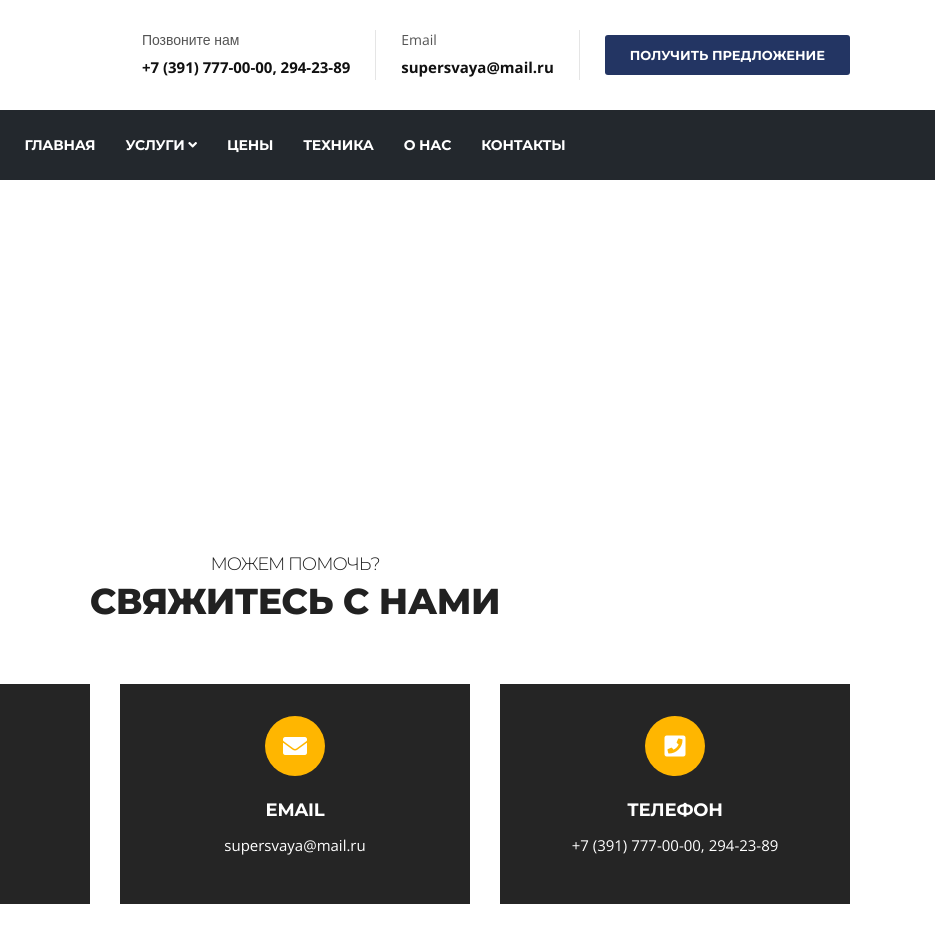
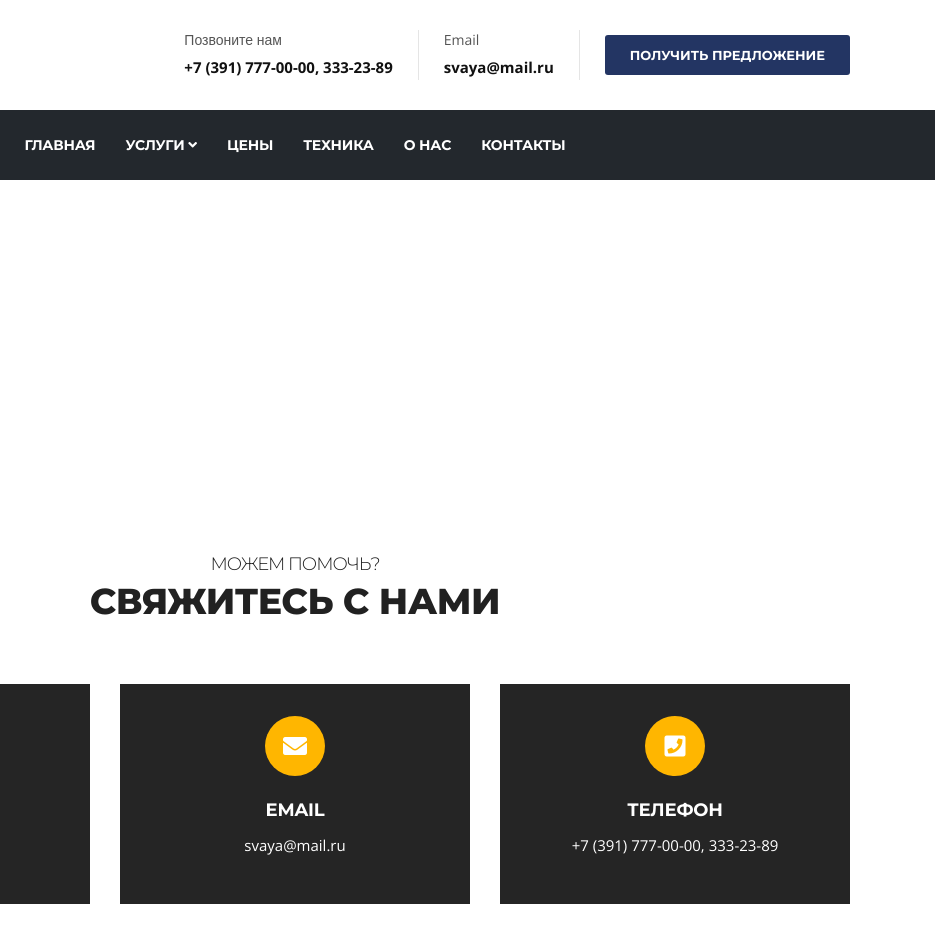
Before and after one commit to You-in-Web/drill, a plain HTML site: page contact.html in a window 1280 px wide. Shown: the part 43-986 px from the top of the page, 345-1280 px from the left. Drawn offline with nearby package versions, Linux system fonts and the light colour scheme; some packages are replaced by stand-ins of ours.

Commit message:
Add files via upload

```diff
--- a/contact.html
+++ b/contact.html
@@ -160,7 +160,7 @@
           </span>
           <div class="ts-service-box-content">
             <h4>Email</h4>
-            <p>supersvaya@mail.ru</p>
+            <p>svaya@mail.ru</p>
           </div>
         </div>
       </div><!-- Col 2 end -->
@@ -172,7 +172,7 @@
           </span>
           <div class="ts-service-box-content">
             <h4>Телефон</h4>
-            <p>+7 (391) 777-00-00, 294-23-89</p>
+            <p>+7 (391) 777-00-00, 333-23-89</p>
           </div>
         </div>
       </div><!-- Col 3 end -->
--- a/header.html
+++ b/header.html
@@ -15,7 +15,7 @@
                     <div class="info-box">
                       <div class="info-box-content">
                           <p class="info-box-title">Позвоните нам</p>
-                          <p class="info-box-subtitle">+7 (391) 777-00-00, 294-23-89</p>
+                          <p class="info-box-subtitle">+7 (391) 777-00-00, 333-23-89</p>
                       </div>
                     </div>
                   </li>
@@ -23,7 +23,7 @@
                     <div class="info-box">
                       <div class="info-box-content">
                           <p class="info-box-title">Email</p>
-                          <p class="info-box-subtitle">supersvaya@mail.ru</p>
+                          <p class="info-box-subtitle">svaya@mail.ru</p>
                       </div>
                     </div>
                   </li>
```
